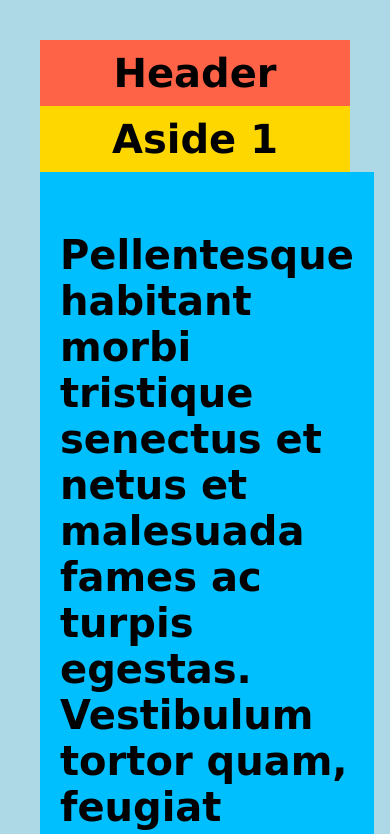
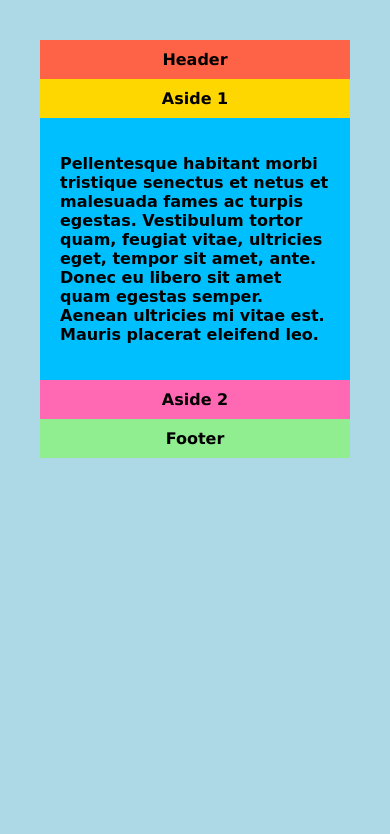
Before and after one commit to kenscoles/test, a plain HTML site: page flex3.html in a window 390 px wide. Shown: the top 834 px of the page. Drawn offline with Linux system fonts and the light colour scheme.

Commit message:
flex3 font updated

```diff
--- a/flex3.html
+++ b/flex3.html
@@ -19,7 +19,7 @@
 
 .header {
   background: tomato;
-  font-size: 30pt
+  font-size: 12pt
 }
 
 .footer {
@@ -46,11 +46,11 @@
 }
 
 @media all and (max-width: 1000px) {
-  .main    { flex: 3 0px; font-size: 30pt; font-family: 'Brush Script MT', cursive; }
-  .aside-1 { order: 1;font-size: 30pt  }
-  .main    { order: 2; font-size: 30pt }
-  .aside-2 { order: 3; font-size: 30pt }
-  .footer  { order: 4;font-size: 30pt  }
+  .main    { flex: 3 0px; font-size: 12pt; font-family: 'Brush Script MT', cursive; }
+  .aside-1 { order: 1;font-size: 12pt  }
+  .main    { order: 2; font-size: 12pt }
+  .aside-2 { order: 3; font-size: 12pt }
+  .footer  { order: 4;font-size: 12pt  }
 }
 @media only screen and (max-width: 1000px) {
     body {
```
